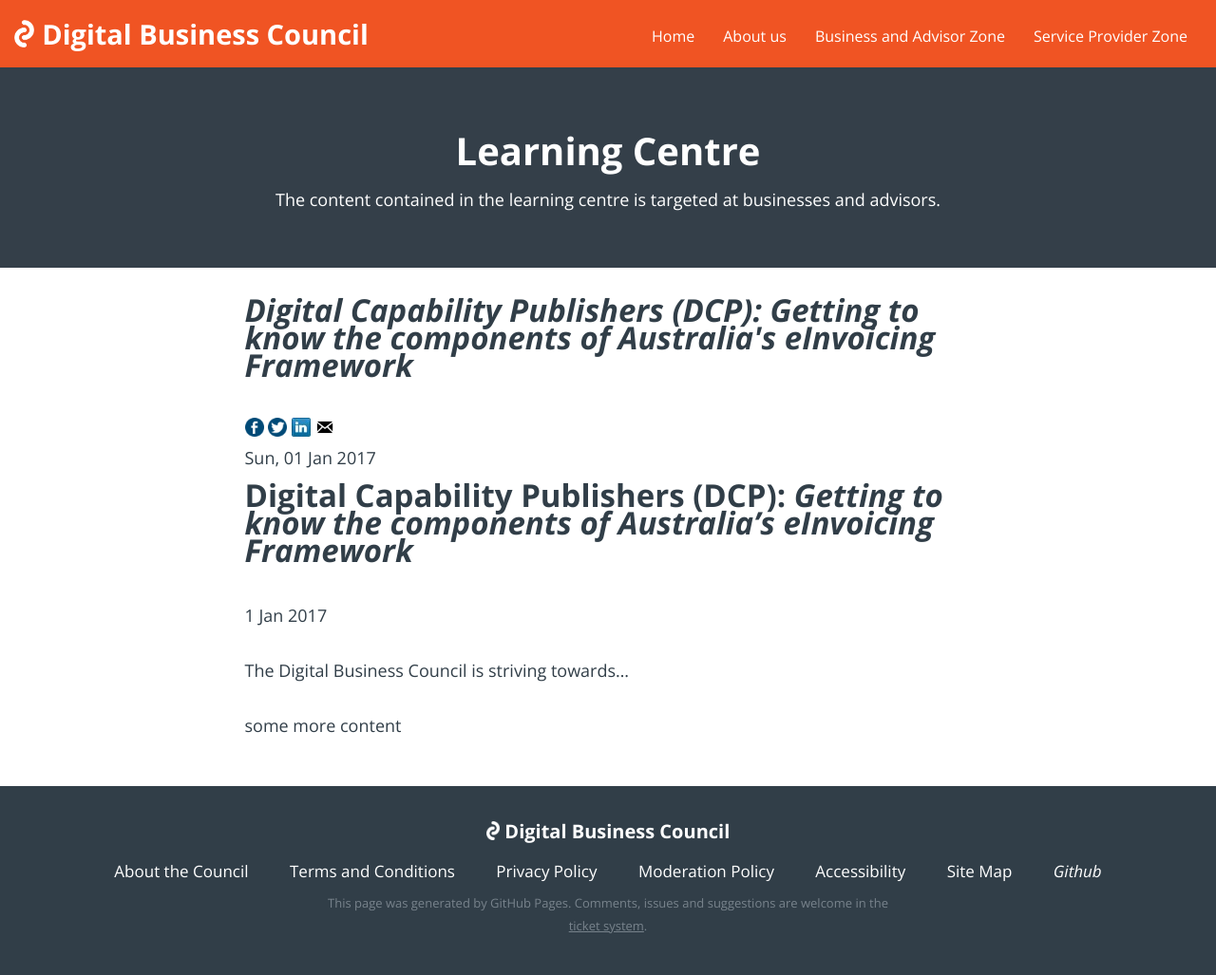
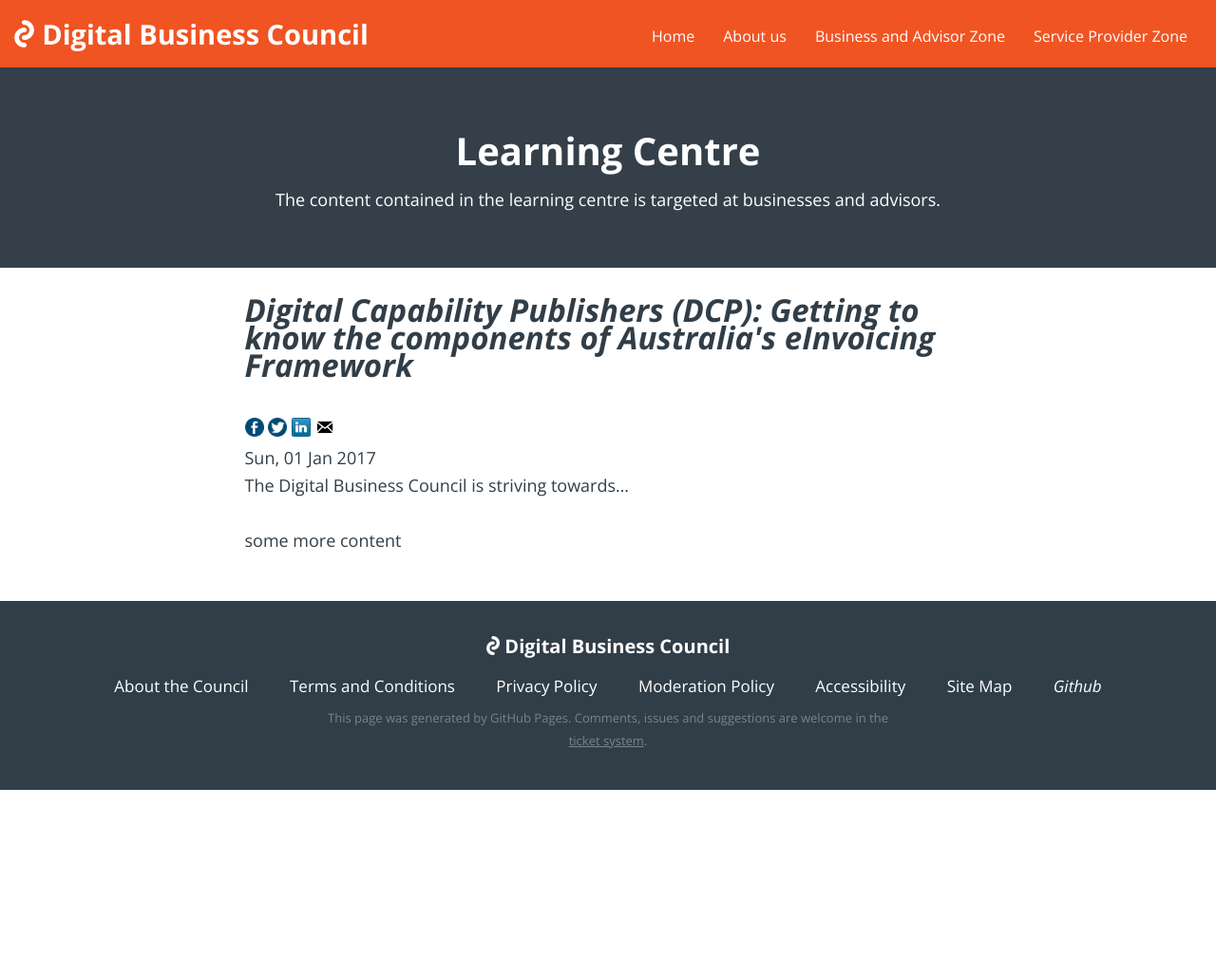
Before and after one commit to Digital-Business-Council/Digital-Business-Council.github.io, a Jekyll site: the page built from _posts/2017-01-01-DCP.md, in a window 1280 px wide. Shown: the whole page at 95% size. Built offline with Jekyll 4.4.1, drawn with Linux system fonts in a browser that asks for light colours; comment, search, counter and statistics services are not loaded; after the commit the page ends 900 px from its top, so only the background shows below that.

Commit message:
Update 2017-01-01-DCP.md

```diff
--- a/_posts/2017-01-01-DCP.md
+++ b/_posts/2017-01-01-DCP.md
@@ -9,10 +9,6 @@
 excerpt: This is an excerpt of this post and it should not be too long otherwise it will look poor on the website.
 ---
 
-# Digital Capability Publishers (DCP): *Getting to know the components of Australia's eInvoicing Framework*
-
-1 Jan 2017
-
 The Digital Business Council is striving towards...
 
 some more content
```
